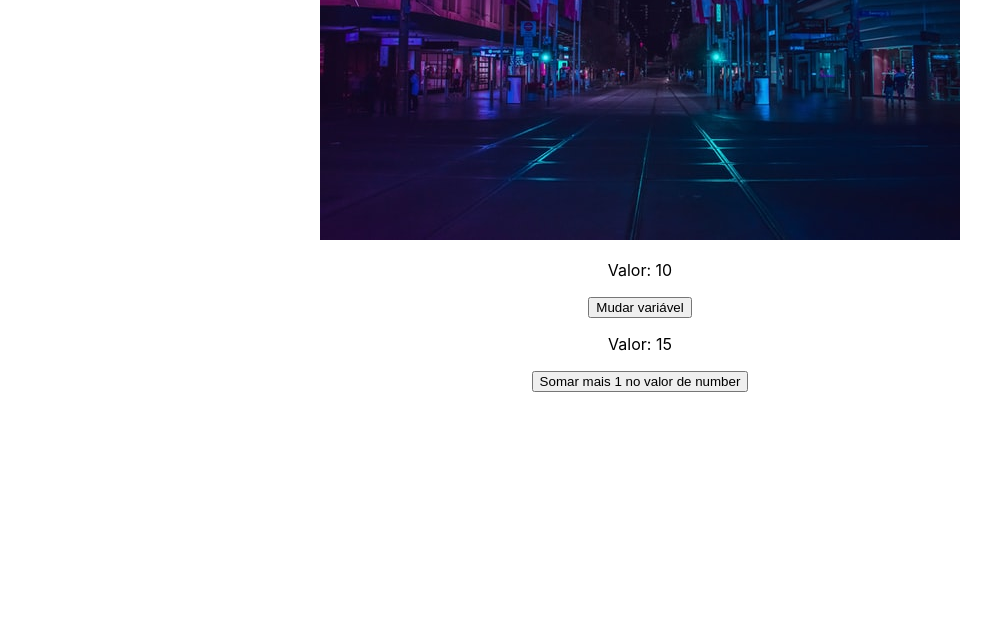
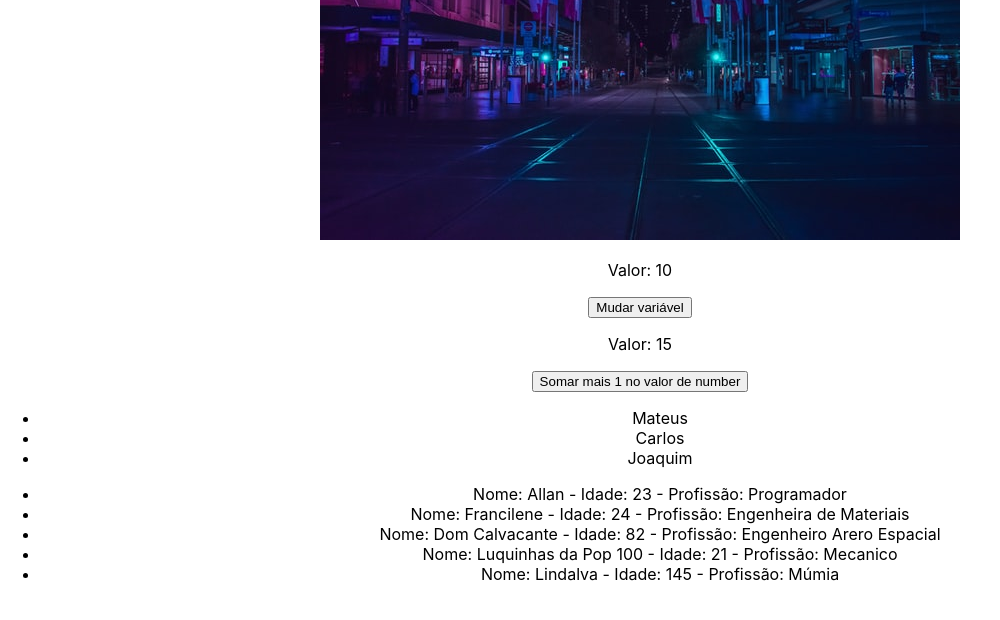
Before and after one commit to allanfenelon/CURSO_REACT, a React (Create React App) app in the folder 3_AVANCANDO_EM_REACT/avancando-em-react/: page / in a window 1280 px wide. Shown: the part 628-1248 px from the top of the page, without its empty margins (0-1000 px from the left). Built offline with nearby package versions, Linux system fonts and the light colour scheme.

Commit message:
List Render

```diff
--- a/3_AVANCANDO_EM_REACT/avancando-em-react/src/App.js
+++ b/3_AVANCANDO_EM_REACT/avancando-em-react/src/App.js
@@ -1,8 +1,10 @@
 // COMPONENTS
 import ManageData from './components/ManageData';
+import ListRender from './components/ListRender';
 // Assests / CSS
 import './App.css';
 import City from './assets/city.jpg'
+
 
 
 
@@ -19,6 +21,7 @@ function App() {
         </div>
 
         <ManageData />
+        <ListRender />
     </div>
   );
 }
--- /dev/null
+++ b/3_AVANCANDO_EM_REACT/avancando-em-react/src/components/ListRender.js
@@ -0,0 +1,32 @@
+import {useState} from 'react'
+const ListRender = () => {
+
+  const [list] = useState(['Mateus','Carlos','Joaquim'])
+
+  const [users] = useState([
+    {id: 1, name: 'Allan', age: 23, job: 'Programador'},
+    {id: 2, name: 'Francilene', age: 24, job: 'Engenheira de Materiais'},
+    {id: 3, name: 'Dom Calvacante', age: 82, job: 'Engenheiro Arero Espacial'},
+    {id: 4, name: 'Luquinhas da Pop 100', age: 21, job: 'Mecanico'},
+    {id: 5, name: 'Lindalva', age: 145, job: 'Múmia'}
+  ])
+
+  return (
+    <div>
+      <ul>
+        {list.map((item,i) => (
+        <li key={i}>{item}</li>
+        ))}
+      </ul>
+      <ul>
+        {users.map((user) =>(
+          <li key={user.id}>Nome: {user.name} - Idade: {user.age} - Profissão: {user.job}</li>
+        ))}
+      </ul>
+    </div>
+
+
+  )
+}
+
+export default ListRender
--- a/3_AVANCANDO_EM_REACT/avancando-em-react/src/components/ManageData.js
+++ b/3_AVANCANDO_EM_REACT/avancando-em-react/src/components/ManageData.js
@@ -9,7 +9,7 @@ const ManageData = () => {
     <div>
       <div>
         <p>Valor: {someData}</p>
-        <button onCLick={() => {someData = 15}}>Mudar variável</button>
+        <button onClick={() => {someData = 15}}>Mudar variável</button>
       </div>
       <div>
         <p>Valor: {number}</p>
```
